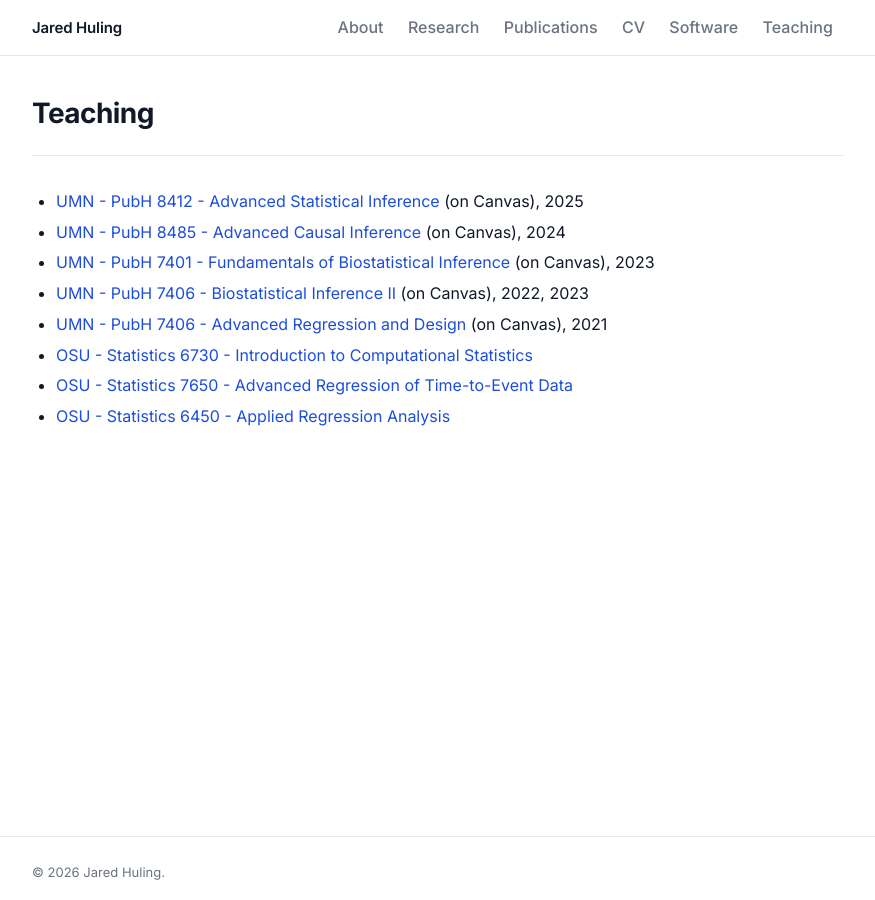
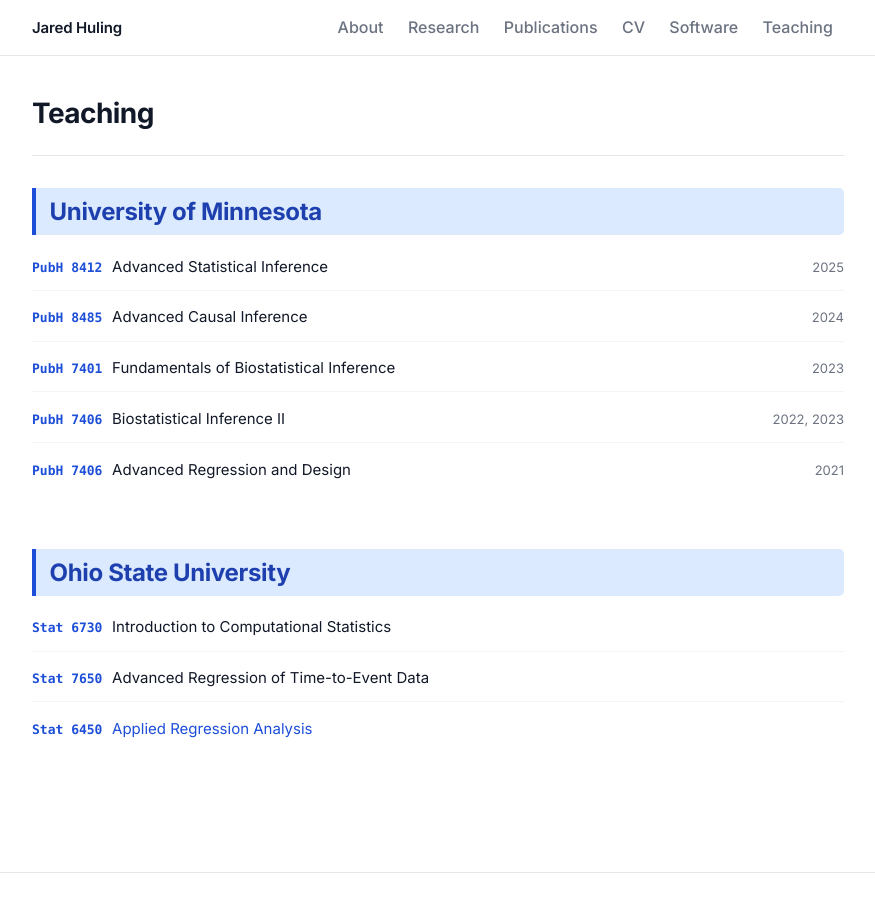
Before and after one commit to jaredhuling/jaredhuling.github.io, a Jekyll site: the page built from _pages/teaching.md, in a window 1280 px wide and 900 px high. Shown: the whole window, without its empty margins (202-1077 px from the left). Built offline with Jekyll 4.4.1, drawn with Linux system fonts in a browser that asks for light colours.

Commit message:
teaching

```diff
--- a/_pages/teaching.md
+++ b/_pages/teaching.md
@@ -2,26 +2,53 @@
 layout: page
 permalink: /teaching/
 title: Teaching
-description:
 ---
 
-<ul>
+<div class="pub-section">
+<h2 class="pub-section-header">University of Minnesota</h2>
+<ul class="teaching-list">
+  <li>
+    <span class="course-num">PubH 8412</span>
+    Advanced Statistical Inference
+    <span class="course-year">2025</span>
+  </li>
+  <li>
+    <span class="course-num">PubH 8485</span>
+    Advanced Causal Inference
+    <span class="course-year">2024</span>
+  </li>
+  <li>
+    <span class="course-num">PubH 7401</span>
+    Fundamentals of Biostatistical Inference
+    <span class="course-year">2023</span>
+  </li>
+  <li>
+    <span class="course-num">PubH 7406</span>
+    Biostatistical Inference II
+    <span class="course-year">2022, 2023</span>
+  </li>
+  <li>
+    <span class="course-num">PubH 7406</span>
+    Advanced Regression and Design
+    <span class="course-year">2021</span>
+  </li>
+</ul>
+</div>
 
-
-  <li>  <a>UMN - PubH 8412 - Advanced Statistical Inference</a> (on Canvas), 2025 </li>
-
-  <li>  <a>UMN - PubH 8485 - Advanced Causal Inference</a> (on Canvas), 2024 </li>
-
-  <li>  <a>UMN - PubH 7401 - Fundamentals of Biostatistical Inference</a> (on Canvas), 2023 </li>
-
-  <li>  <a>UMN - PubH 7406 - Biostatistical Inference II</a> (on Canvas), 2022, 2023 </li>
-
-  <li>  <a>UMN - PubH 7406 - Advanced Regression and Design</a> (on Canvas), 2021 </li>
-
-  <li>  <a>OSU - Statistics 6730 - Introduction to Computational Statistics</a> </li>
-
-  <li>  <a>OSU - Statistics 7650 - Advanced Regression of Time-to-Event Data</a> </li>
-
-  <li>  <a class="page-link" href="{{ '/stat6450/' | prepend: site.baseurl | prepend: site.url }}">OSU - Statistics 6450 - Applied Regression Analysis</a> </li>
-
+<div class="pub-section">
+<h2 class="pub-section-header">Ohio State University</h2>
+<ul class="teaching-list">
+  <li>
+    <span class="course-num">Stat 6730</span>
+    Introduction to Computational Statistics
+  </li>
+  <li>
+    <span class="course-num">Stat 7650</span>
+    Advanced Regression of Time-to-Event Data
+  </li>
+  <li>
+    <span class="course-num">Stat 6450</span>
+    <a href="{{ '/stat6450/' | prepend: site.baseurl | prepend: site.url }}">Applied Regression Analysis</a>
+  </li>
 </ul>
+</div>
--- a/assets/css/main.scss
+++ b/assets/css/main.scss
@@ -704,14 +704,35 @@
 .teaching-list {
   list-style: none;
   padding: 0;
+  margin-top: 0.25rem;
 
   li {
-    padding: 0.6rem 0;
+    display: flex;
+    align-items: baseline;
+    gap: 0.6rem;
+    padding: 0.65rem 0;
     border-bottom: 1px solid var(--color-border-sub);
     font-size: 0.9375rem;
 
     &:last-child { border-bottom: none; }
   }
+}
+
+.course-num {
+  font-family: var(--font-mono);
+  font-size: 0.8125rem;
+  font-weight: 600;
+  color: var(--color-accent);
+  white-space: nowrap;
+  flex-shrink: 0;
+}
+
+.course-year {
+  margin-left: auto;
+  font-size: 0.8125rem;
+  color: var(--color-text-muted);
+  white-space: nowrap;
+  flex-shrink: 0;
 }
 
 /* ============================================================
```
